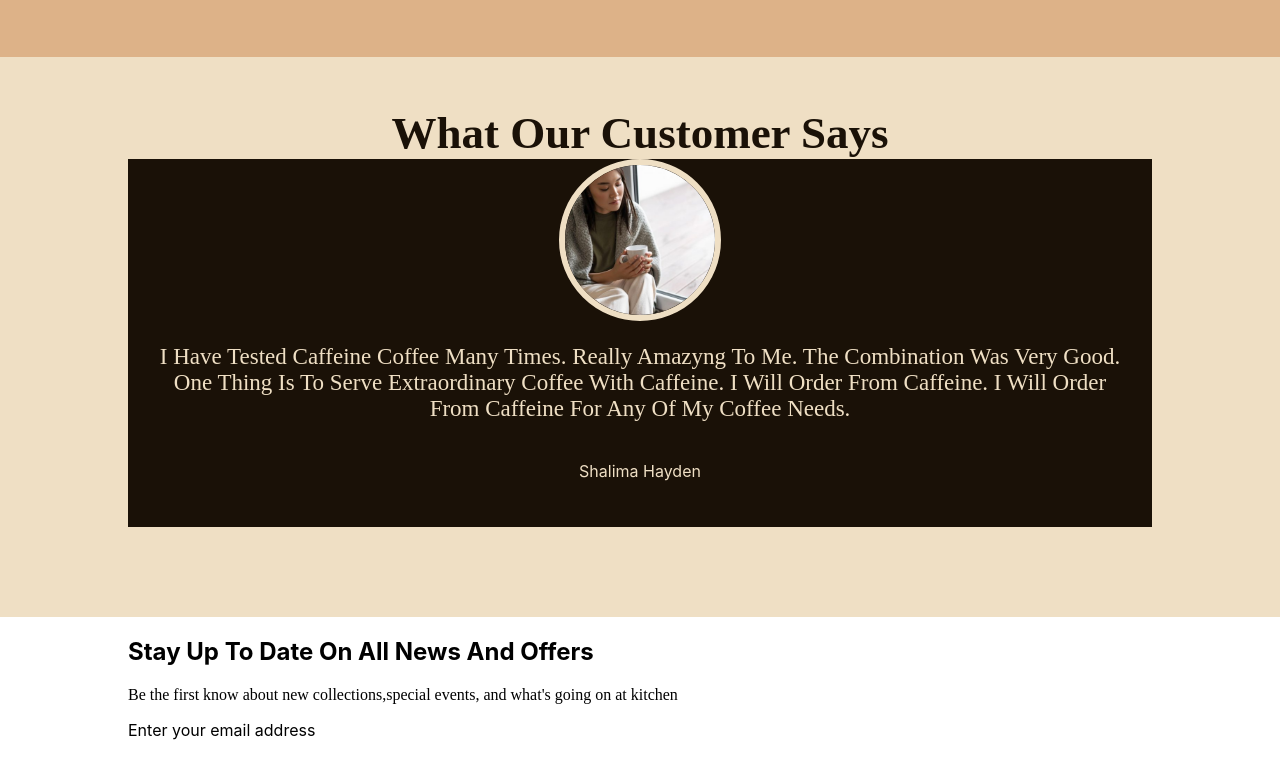
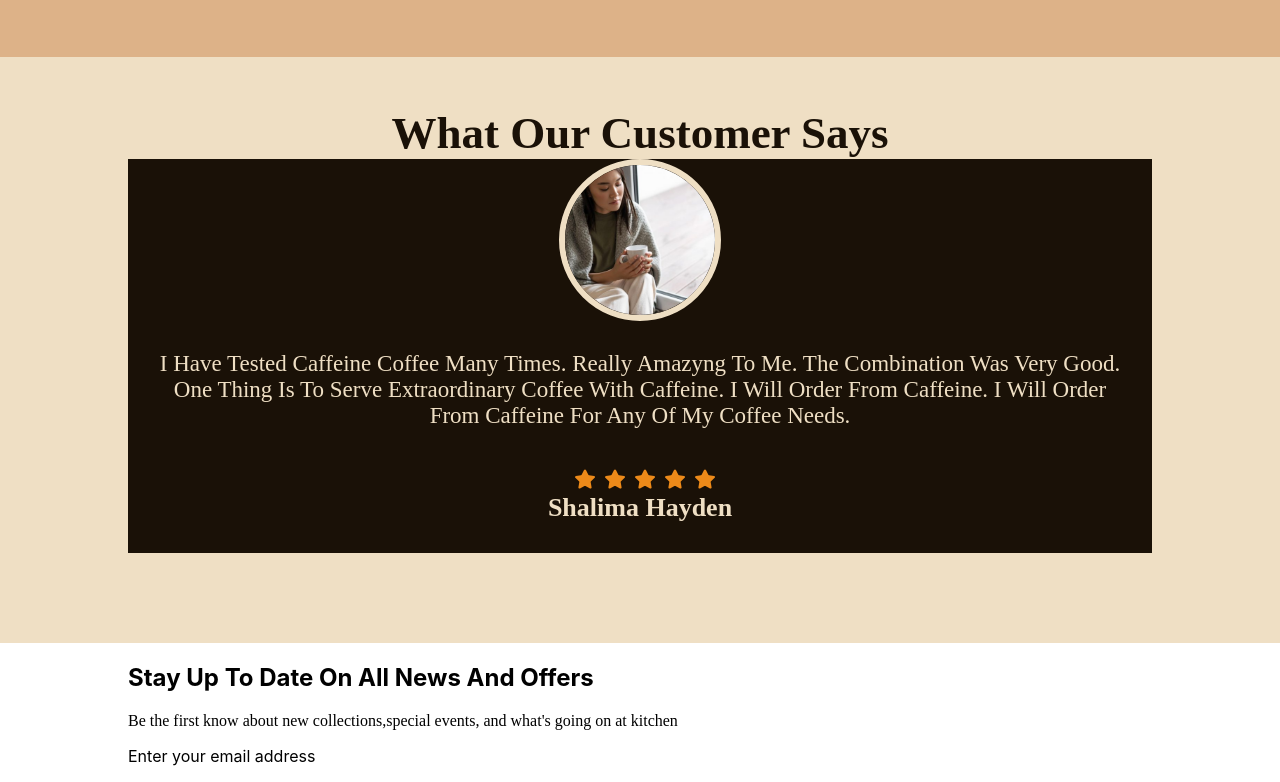
Before and after one commit to anajuliadev/caffeine, a plain HTML site: page index.html in a window 1280 px wide. Shown: the part 2373-3155 px from the top of the page. Before the commit the page ends 3129 px from the top, so only its background shows below. Drawn offline with Linux system fonts and the light colour scheme.

Commit message:
css pag 4

```diff
--- a/index.html
+++ b/index.html
@@ -193,9 +193,25 @@
                     <div class="caixinha-depoimento">
                         <p> I Have Tested Caffeine Coffee Many Times. Really Amazyng To Me. The Combination Was Very Good. One Thing Is To Serve Extraordinary Coffee With Caffeine. I Will Order From Caffeine. I Will Order From Caffeine For Any Of My Coffee Needs. </p>
                     </div>
-                    <div class="caixinha-estrela">
 
+                    <div class="estrela-pag4">
+                        <div class="avaliacao">
+                            <img src="./assets/star.svg">
+                        </div>
+                        <div class="avaliacao">
+                            <img src="./assets/star.svg">
+                        </div>
+                        <div class="avaliacao">
+                            <img src="./assets/star.svg">
+                        </div>
+                        <div class="avaliacao">
+                            <img src="./assets/star.svg">
+                        </div>
+                        <div class="avaliacao">
+                            <img src="./assets/star.svg">
+                        </div>
                     </div>
+
                     <div class="name">
                         <p>Shalima Hayden</p>
                     </div>
--- a/style.css
+++ b/style.css
@@ -336,4 +336,19 @@ li a{
     font-family: 'Lora' , serif;
     text-align: center;
     font-size:23px;
+    margin-bottom:40px ;
+    margin-top: 30px;
 }
+.name p{
+    font-family: 'Lora' , serif;
+    font-size: 26px;
+    font-weight: 900;
+    margin: 0;
+}
+.avaliacao img{
+    width: 20px;
+    padding-left: 10px;
+}
+.estrela-pag4{
+    display: flex;
+}
```
Also changed, not shown: assets/star.svg (added).
